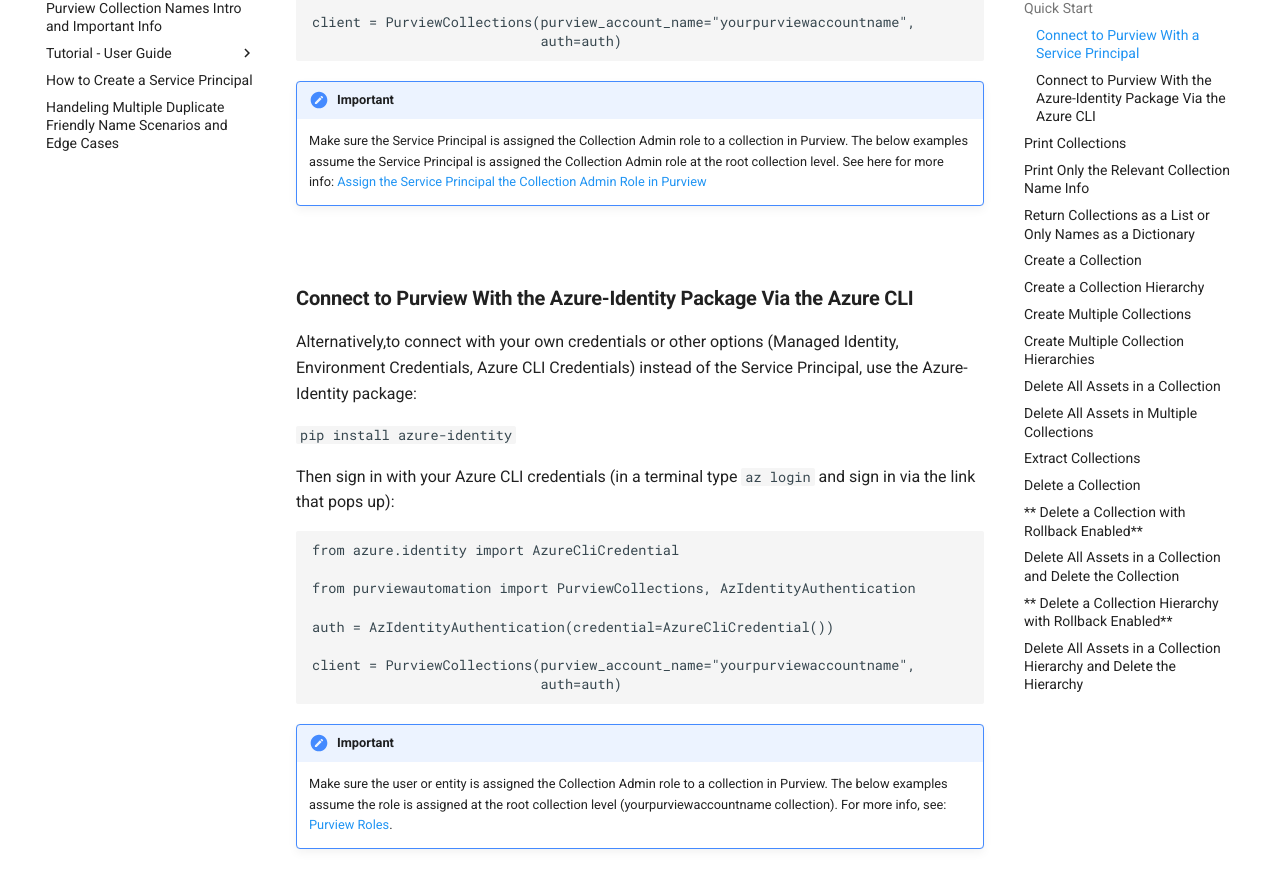
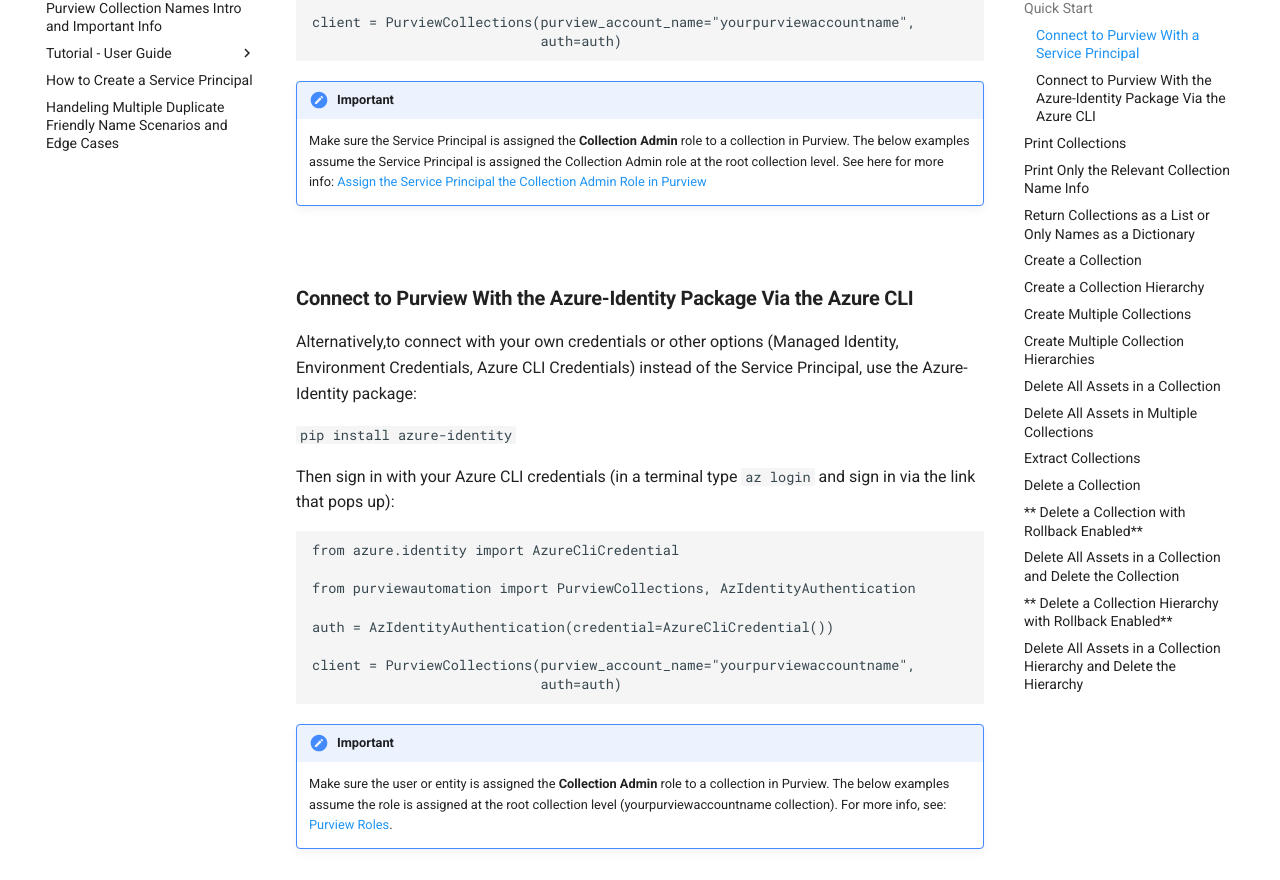
Before and after one commit to Ludwinic1/purviewautomation, an MkDocs documentation site: the page built from docs/index.md, in a window 1280 px wide and 1400 px high, scrolled down 2332 px. Shown: the part 127-1007 px from the top of the window. Built offline with MkDocs 1.6.1 and Material for MkDocs 9.7.7, drawn with Linux system fonts in a browser that asks for light colours; comment, search, counter and statistics services are not loaded; some of the changed text lies outside the part shown.

````diff
--- a/docs/index.md
+++ b/docs/index.md
@@ -72,7 +72,7 @@ client = PurviewCollections(purview_account_name="yourpurviewaccountname",
 ```
 
 !!! important
-    Make sure the Service Principal is assigned the Collection Admin role to a collection in Purview. The below examples assume the Service Principal is assigned the Collection Admin role at the root collection level. See here for more info: [Assign the Service Principal the Collection Admin Role in Purview](create-a-service-principal.md#how-to-assign-the-service-principal-the-collection-admin-role-in-purview)
+    Make sure the Service Principal is assigned the **Collection Admin** role to a collection in Purview. The below examples assume the Service Principal is assigned the Collection Admin role at the root collection level. See here for more info: [Assign the Service Principal the Collection Admin Role in Purview](create-a-service-principal.md#how-to-assign-the-service-principal-the-collection-admin-role-in-purview)
 
 <br>
 
@@ -95,7 +95,7 @@ client = PurviewCollections(purview_account_name="yourpurviewaccountname",
                             auth=auth)
 ```
 !!! important
-    Make sure the user or entity is assigned the Collection Admin role to a collection in Purview. The below examples assume the role is assigned at the root collection level (yourpurviewaccountname collection). For more info, see: [Purview Roles](https://learn.microsoft.com/en-us/azure/purview/catalog-permissions).
+    Make sure the user or entity is assigned the **Collection Admin** role to a collection in Purview. The below examples assume the role is assigned at the root collection level (yourpurviewaccountname collection). For more info, see: [Purview Roles](https://learn.microsoft.com/en-us/azure/purview/catalog-permissions).
 
 <br>
 
````
Also changed, not shown: other parts of docs/index.md (+4 -4 lines), README.md (+6 -6 lines), docs/tutorial/get-collection-name.md (+25 -0 lines), docs/img/tutorial/get-collection-name/image01.png (added).
